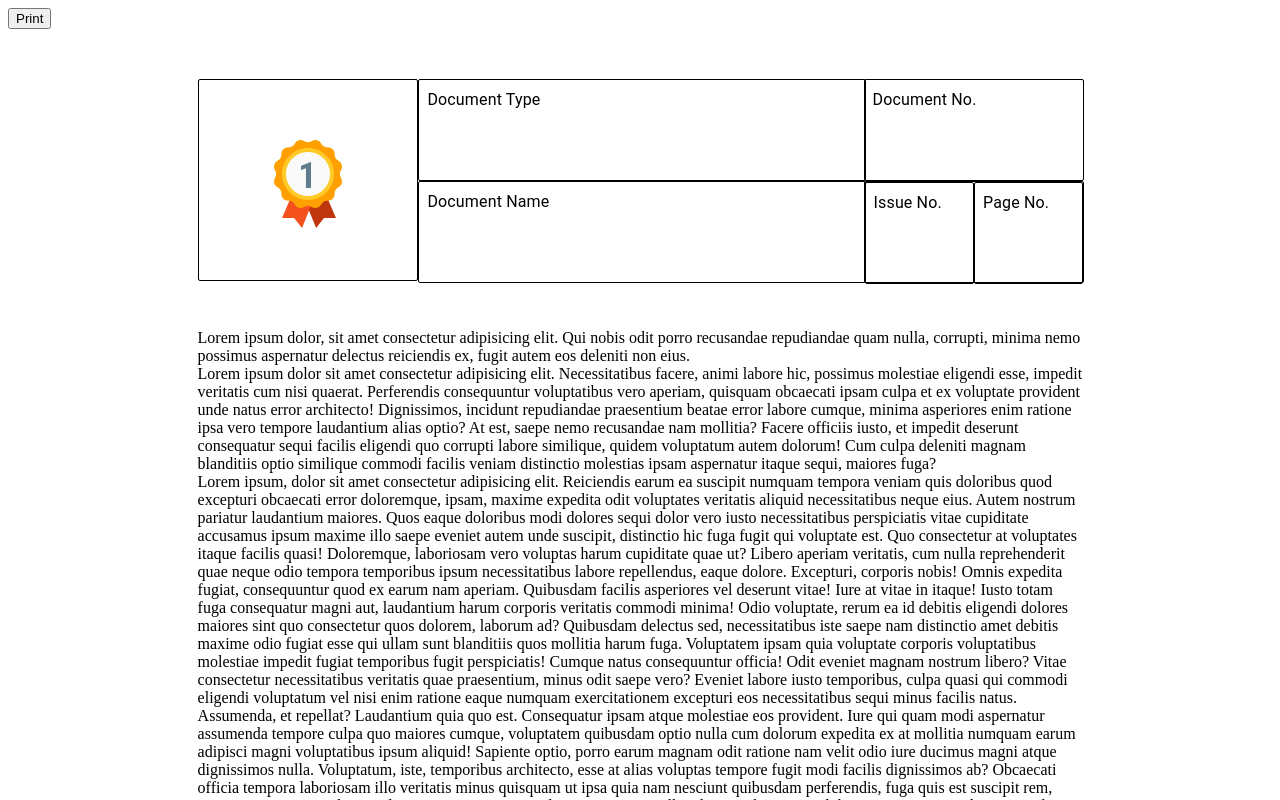
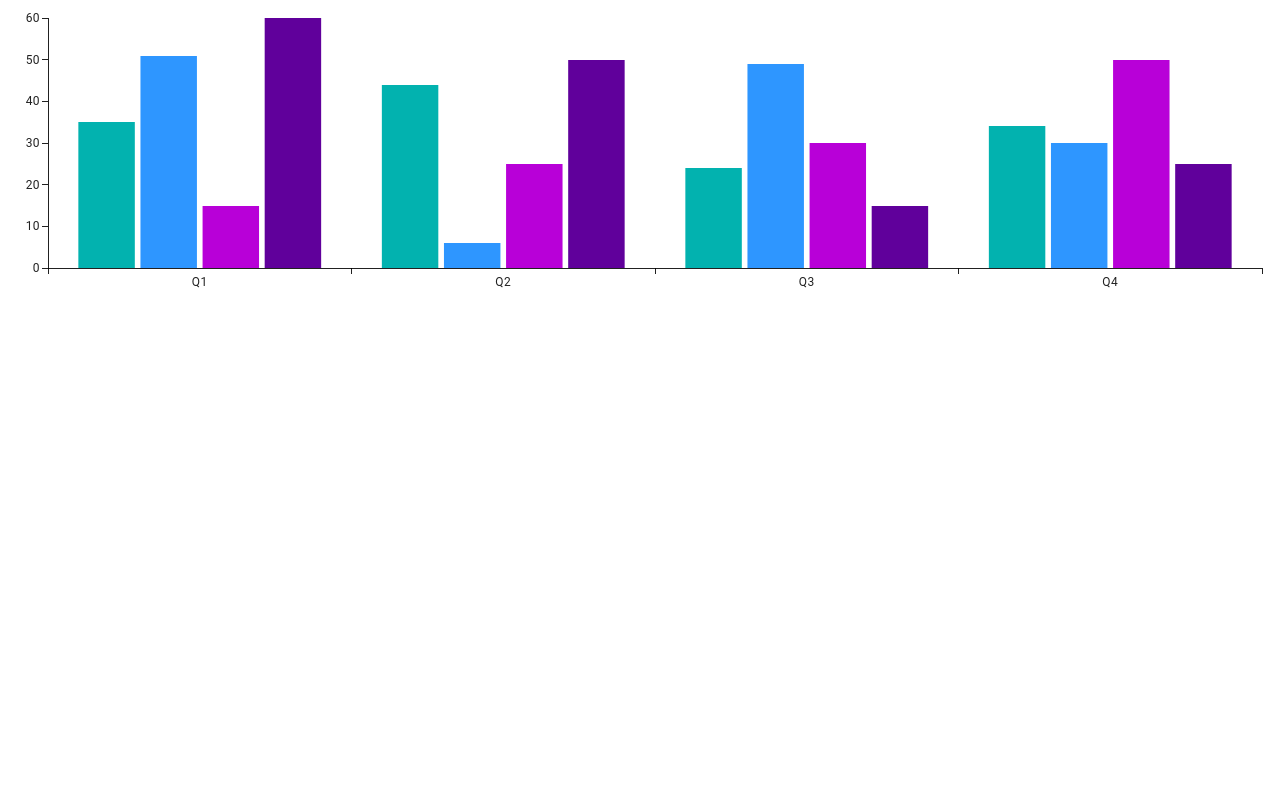
Before and after one commit to Josiah2122/My-testing-repo, a React (Vite) app: page / in a window 1280 px wide. Shown: the top 800 px of the page. Built offline with nearby package versions, Linux system fonts and the light colour scheme.

Commit message:
update for the graphs

```diff
--- a/src/App.jsx
+++ b/src/App.jsx
@@ -5,6 +5,7 @@ import "./App.css";
 import "./print.css";
 // import TopThree from "./TopThree";
 import IsoComponent from "./IsoComponent";
+import ChartPractice from "./ChartPractice";
 
 function App() {
   // const [count, setCount] = useState(0);
@@ -18,11 +19,12 @@ function App() {
   return (
     <>
       {/* <TopThree /> */}
-      <button onClick={handlePrint}>Print</button>
+      {/* <button onClick={handlePrint}>Print</button>
       <div className="iso-header">
         <IsoComponent />
-      </div>
-      <div className="print-container">
+      </div> */}
+      <ChartPractice />
+      {/* <div className="print-container">
         <div style={{ width: "70%", margin: "auto", marginTop: "50px" }}>
           <p>
             Lorem ipsum dolor, sit amet consectetur adipisicing elit. Qui nobis
@@ -105,7 +107,7 @@ function App() {
             modi est minus?
           </p>
         </div>
-      </div>
+      </div> */}
     </>
   );
 }
--- /dev/null
+++ b/src/ChartPractice.jsx
@@ -0,0 +1,19 @@
+import React from "react";
+import { BarChart } from "@mui/x-charts/BarChart";
+
+export default function ChartPractice() {
+  return (
+    // <p>asldfj</p>
+    <BarChart
+      series={[
+        { data: [35, 44, 24, 34] },
+        { data: [51, 6, 49, 30] },
+        { data: [15, 25, 30, 50] },
+        { data: [60, 50, 15, 25] },
+      ]}
+      height={290}
+      xAxis={[{ data: ["Q1", "Q2", "Q3", "Q4"], scaleType: "band" }]}
+      margin={{ top: 10, bottom: 30, left: 40, right: 10 }}
+    />
+  );
+}
```
Also changed, not shown: 1 other file (tests, documents, lock files or other folders).
